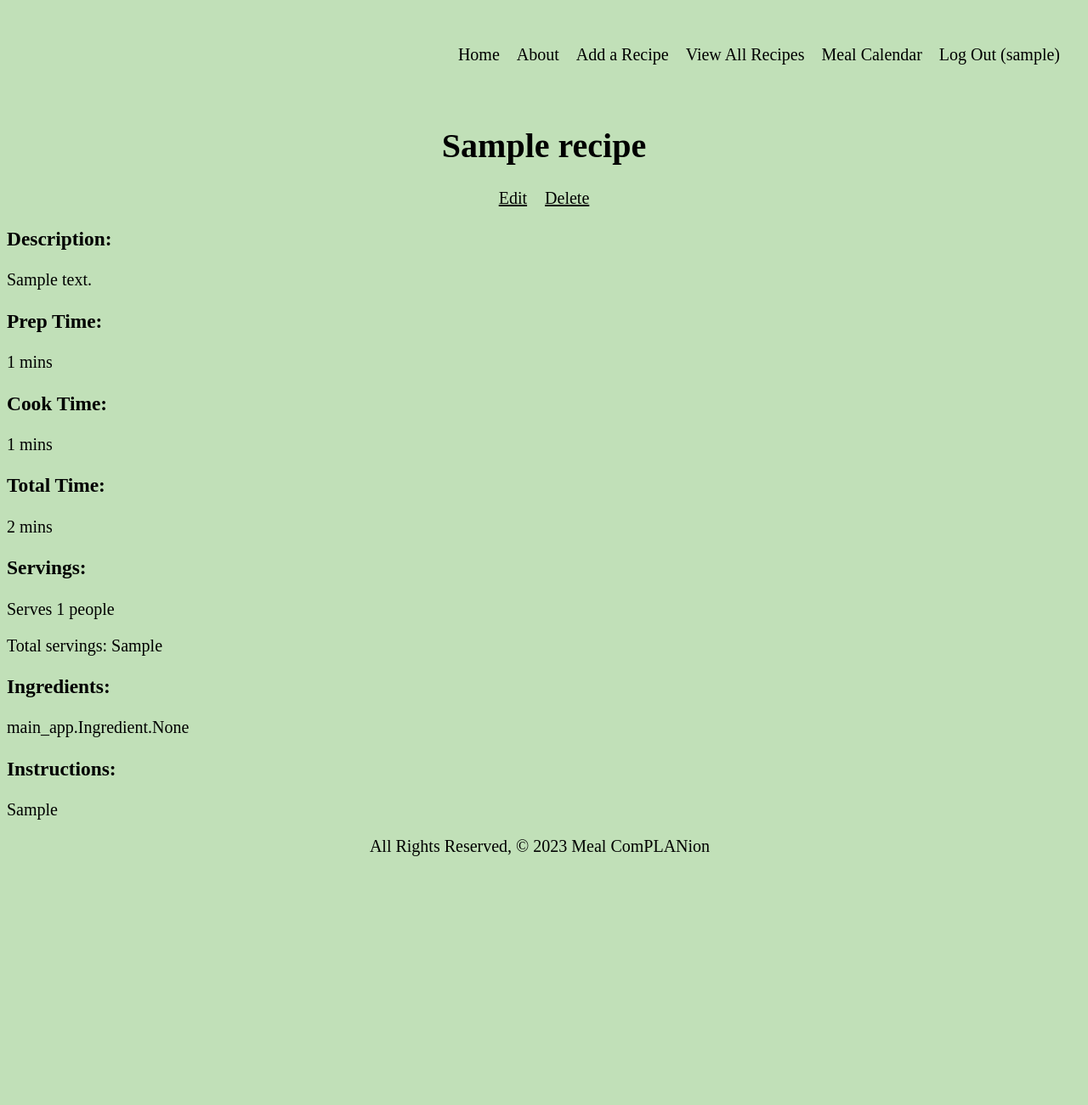
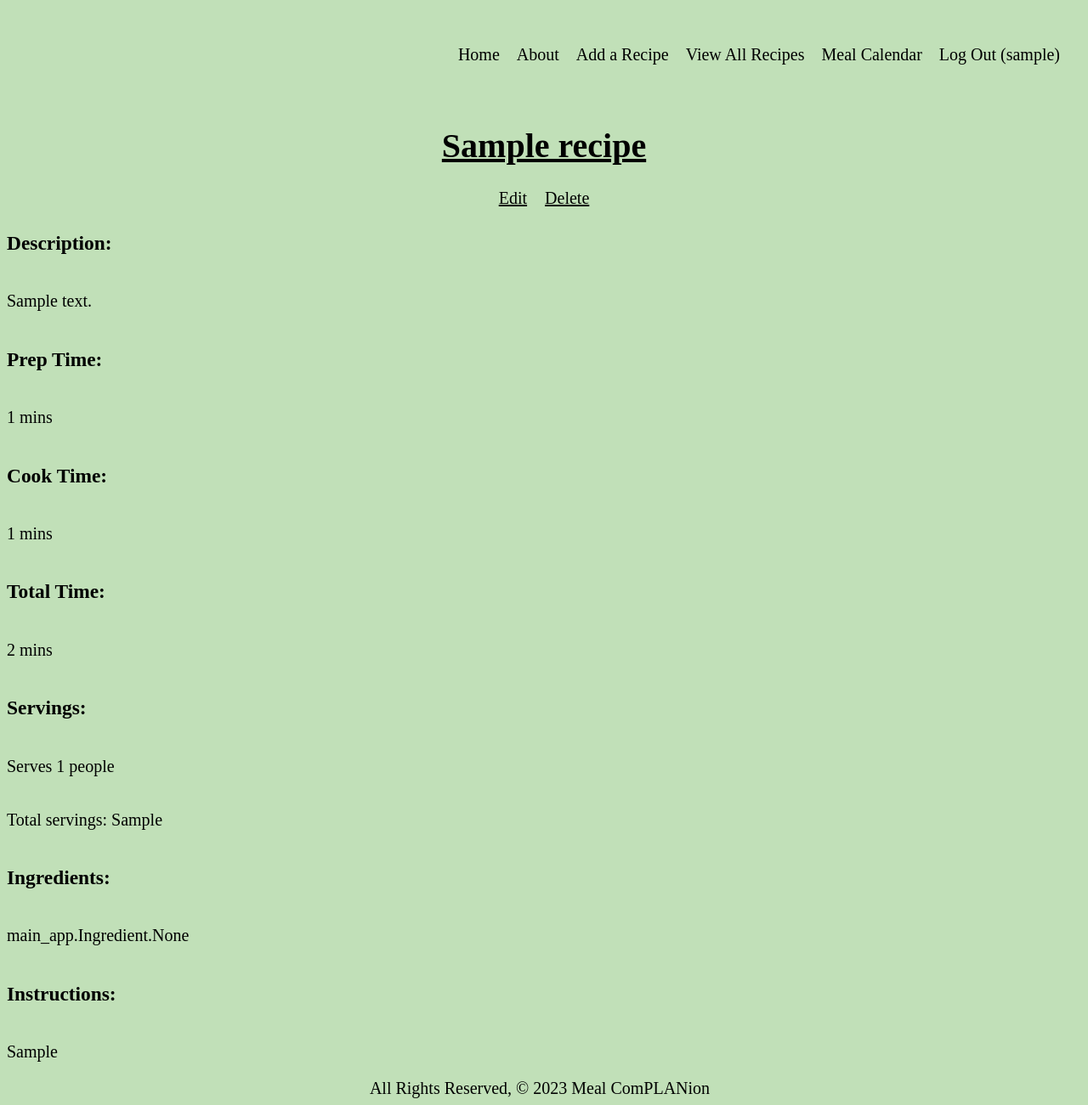
Before and after one commit to taylorlottdixon/meal-complanion, a Django app: page /recipes/1/ in a window 1280 px wide. Shown: the whole page at 85% size. Before the commit the page ends 1008 px from the top, so only its background shows below. Run offline with Django 4.2, Linux system fonts and the light colour scheme; a user stored in the database is signed in; tables that the repository leaves empty hold one stand-in row (values such as "Sample post").

Commit message:
Recipe Cards

```diff
--- a/main_app/static/css/style.css
+++ b/main_app/static/css/style.css
@@ -176,6 +176,7 @@
 
 h1 {
   text-align: center;
+  text-decoration: underline;
 }
 
 .recipe-card {
@@ -185,8 +186,9 @@
   justify-content: center;
   padding: 10px 10px 10px 10px;
   border: 2px solid black;
-  margin: 5px;
-  background-color: white;
+  margin: 10px;
+  background-color: lavender;
+  box-shadow: 0 14px 18px 0 rgba(0, 0, 0, 0.2);
 }
 
 .recipe-container {
@@ -271,3 +273,10 @@
 header {
   flex-shrink: 0;
 }
+
+.descript-recipe {
+  display: flex;
+  flex-direction: column;
+  align-items: flex-start;
+  justify-content: flex-start;
+}
--- a/main_app/templates/recipes/detail.html
+++ b/main_app/templates/recipes/detail.html
@@ -28,7 +28,7 @@
         <button type="submit" class="btn hidden">New Tag</button>
     </form>
     <button class="hidden">Done</button> {% endcomment %}
-
+<div class="descript-recipe">
     <h3>Description:</h3>
         <p>{{ recipe.description }}</p>
         <h3>Prep Time:</h3>
@@ -44,5 +44,5 @@
         <p>{{ recipe.ingredients }}</p>
         <h3>Instructions:</h3>
         <p>{{ recipe.instructions }}</p>
-
+</div>
 {% endblock %}
```
Lines whose indentation alone changed are shown as unchanged.
